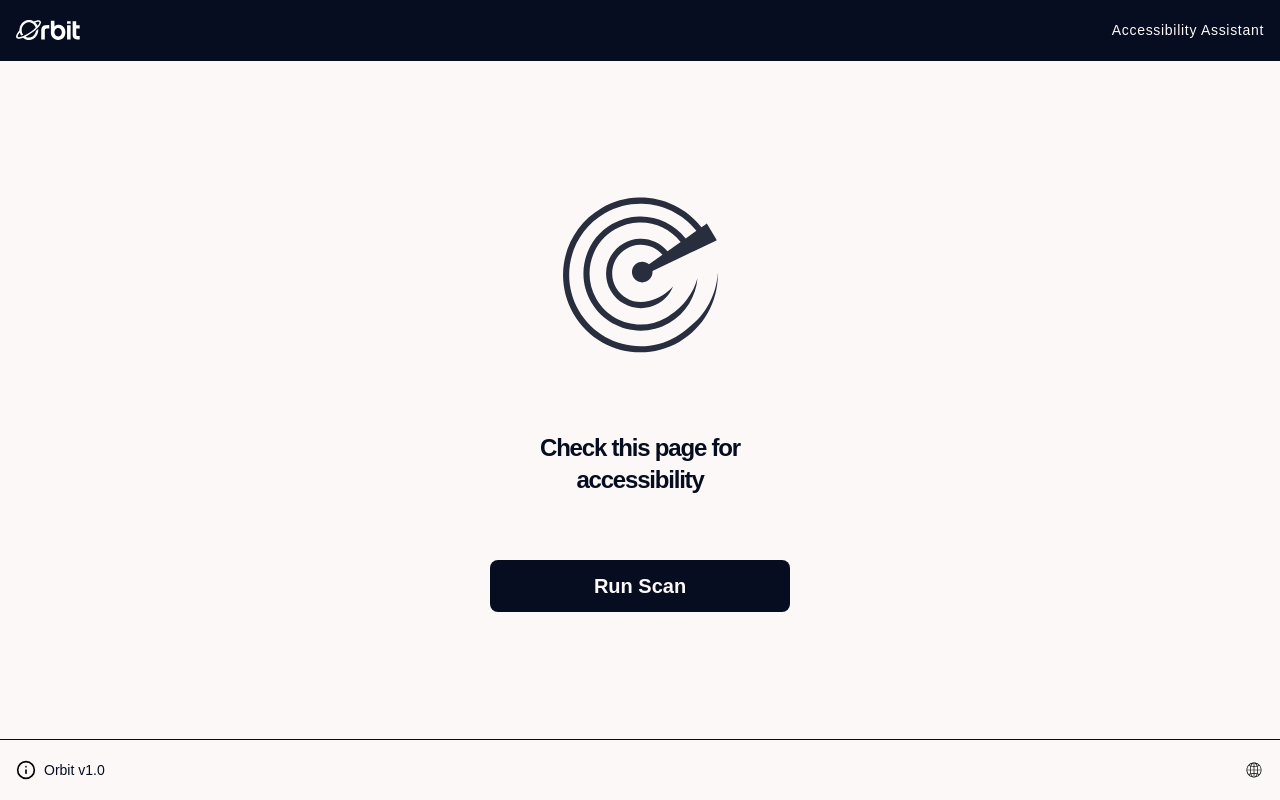
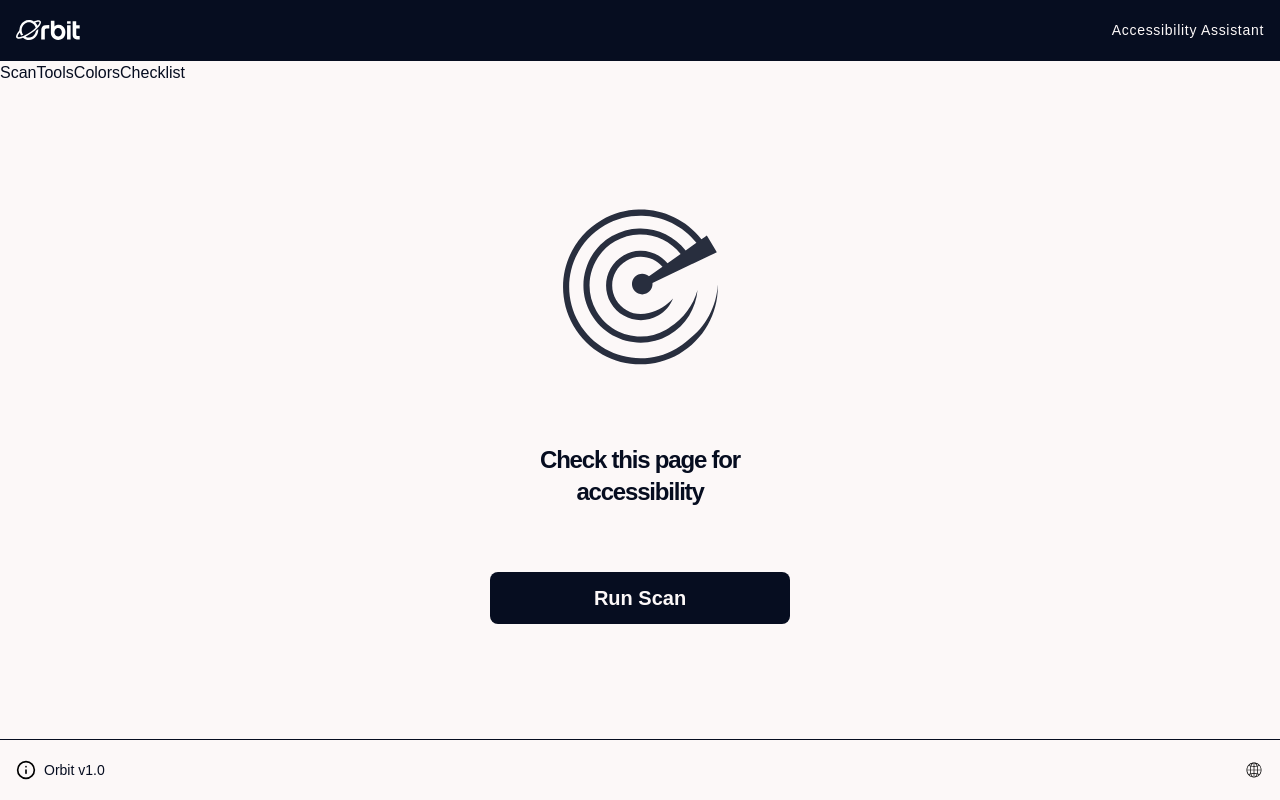
Before and after one commit to mtq01/orbit, a React (Vite) app: page / in a window 1280 px wide. Built offline with nearby package versions, Linux system fonts and the light colour scheme.

Commit message:
reset App.tsx for continued development of new tabs

```diff
--- a/src/App.tsx
+++ b/src/App.tsx
@@ -1,19 +1,56 @@
+// External libraries
+import { useState } from "react";
+
+// Types
+// We created a custom Type called tab. it only accepts these strings. anything else will throw an error
+import type { Tab } from "./types";
+
 // Components
+import Nav from "./components/Nav";
 import Footer from "./components/Footer";
 import Header from "./components/Header";
+// import ScannerTest from "./features/scanner/ScannerTest";
 import Scanner from "./features/scanner/Scanner";
-
+import Colors from "./features/colors/Colors";
+import Tools from "./features/tools/Tools";
+import Checklist from "./features/checklist/Checklist";
 
 const App = () => {
+  // Create a usestate for the selected Tab - typescript requires that we specify what the state takes
+  // <Tab> is the syntax in this case, our custom type - if we were using a string for example, it would be useState<string>("sanner");
 
+  const [activeTab, setActiveTab] = useState<Tab>("scanner");
+
+  // Created a handle click funtion that only accepts tab type as a prop. once it receives it, it updates the current state.
+  // The syntax is (Prop-name: Type)
+
+  const handleTabClick = (tab: Tab) => {
+    setActiveTab(tab);
+  };
 
   return (
     // full viewport height for scanner
     <div className="flex flex-col overflow-hidden h-dvh">
       <Header />
 
-      <main className="flex-1 overflow-y-auto">
-        <Scanner />
+      {/* nav can be repurposed for Filters */}
+      <Nav activeTab={activeTab} onTabClick={handleTabClick} />
+
+      <main
+        // ID, ROLE, and ARIA-LABELLEDBY should be moved to the FILTERS container when its built ---->>> MAHTAB
+        // dynamically sets the panels ID based on the active tab.
+        id={`panel-$activeTab}`}
+        // tells screen readers, 'this is the content area associated with the active tab'
+        role="tabpanel"
+        // points back to the active tab btn by its ID (used to announce the panels name, ex "Scanner Tab Panel")
+        aria-labelledby={`tab-${activeTab}`}
+        className="flex-1 overflow-y-auto"
+      >
+        {/* && = only render this component if the condition on the left is true */}
+        {activeTab === "scanner" && <Scanner />}
+        {activeTab === "tools" && <Tools />}
+        {activeTab === "colors" && <Colors />}
+        {activeTab === "checklist" && <Checklist />}
       </main>
 
       <Footer />
```
